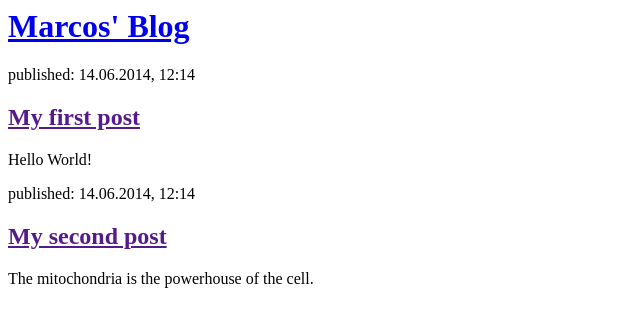
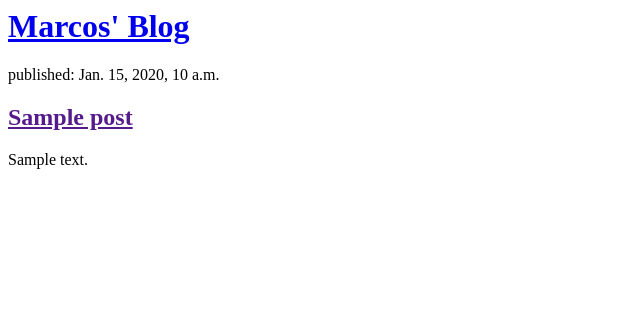
Before and after one commit to m-manning/portfolio-web-app, a Django app: page / in a window 1280 px wide. Shown: the top 327 px of the page, without its empty margins (0-640 px from the left). Run offline with Django 3.2, Linux system fonts and the light colour scheme; tables that the repository leaves empty hold one stand-in row (values such as "Sample post").

Commit message:
Template now displays posts from database

```diff
--- a/blog/templates/blog/post_list.html
+++ b/blog/templates/blog/post_list.html
@@ -7,16 +7,12 @@
             <h1><a href="/">Marcos' Blog</a></h1>
         </div>
 
-        <div>
-            <p>published: 14.06.2014, 12:14</p>
-            <h2><a href="">My first post</a></h2>
-            <p>Hello World!</p>
-        </div>
-
-        <div>
-            <p>published: 14.06.2014, 12:14</p>
-            <h2><a href="">My second post</a></h2>
-            <p>The mitochondria is the powerhouse of the cell.</p>
-        </div>
+        {% for post in posts %}
+            <div>
+                <p>published: {{ post.published_date }}</p>
+                <h2><a href="">{{ post.title }}</a></h2>
+                <p>{{ post.text|linebreaksbr }}</p>
+            </div>
+        {% endfor %}
     </body>
 </html>
--- a/blog/views.py
+++ b/blog/views.py
@@ -1,6 +1,9 @@
 from django.shortcuts import render
+from django.utils import timezone
+from .models import Post
 
 # Create your views here.
 
 def post_list(request):
-    return render(request, 'blog/post_list.html', {})
+    posts = Post.objects.filter(published_date__lte=timezone.now()).order_by('published_date')
+    return render(request, 'blog/post_list.html', {'posts' : posts})
```
